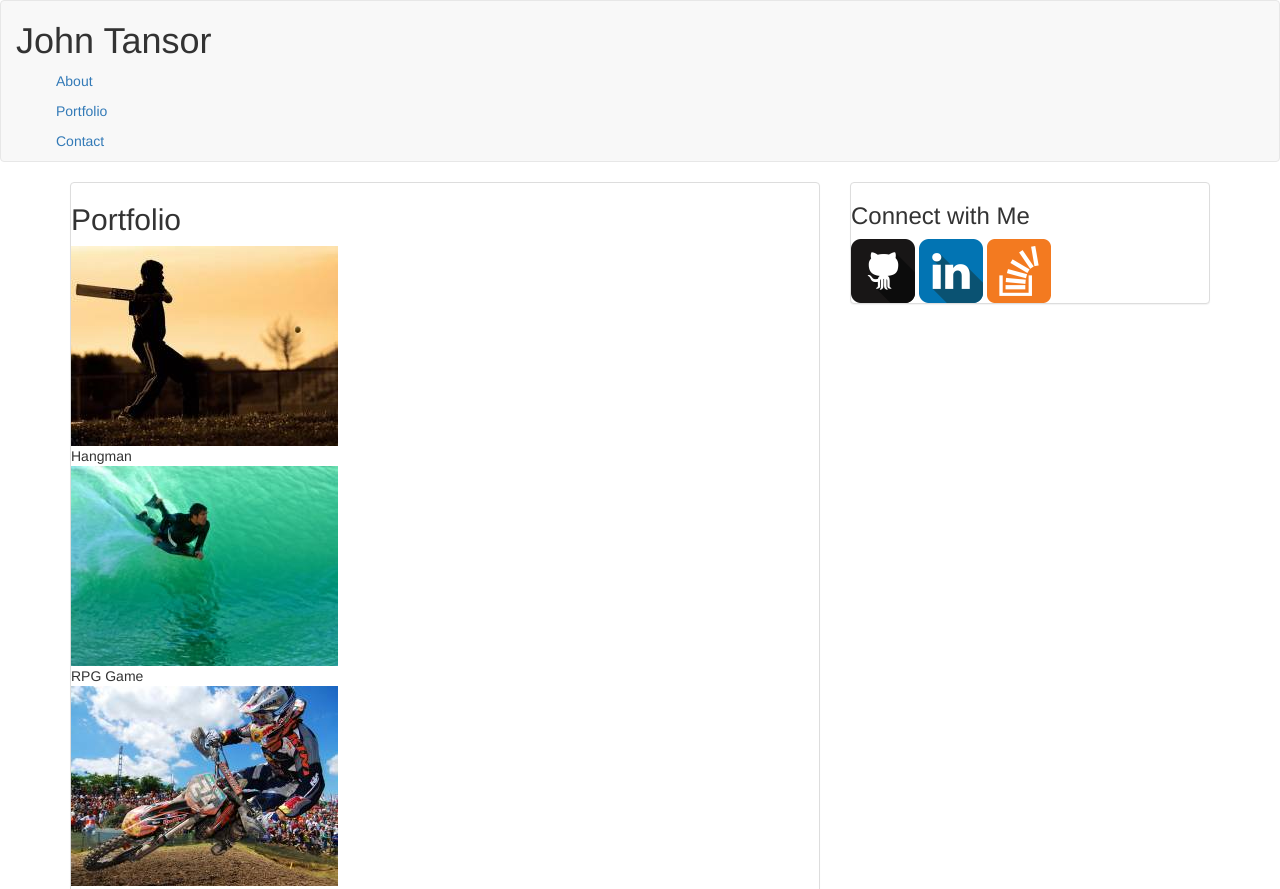
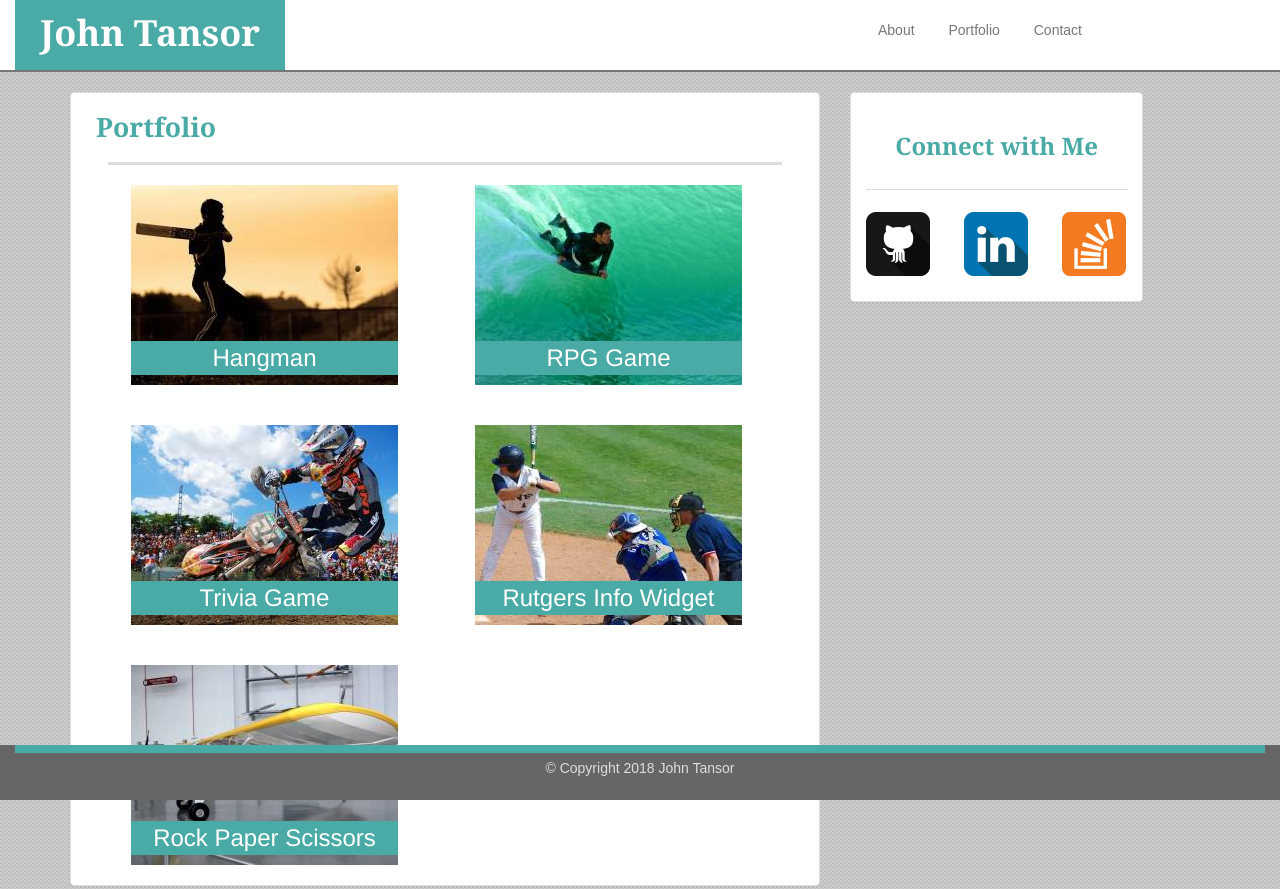
Before and after one commit to j-tanz/Bootstrap-Portfolio, a plain HTML site: page portfolio.html in a window 1280 px wide. Shown: the top 889 px of the page. Drawn offline with nearby package versions, Linux system fonts and the light colour scheme.

Commit message:
adds CSS, fixes html

```diff
--- a/assets/css/style.css
+++ b/assets/css/style.css
@@ -0,0 +1,390 @@
+body {
+    background-image: url(../images/white_carbonfiber.png);
+}
+
+h1 {
+    font-family: Georgia, 'Times New Roman', Times, serif;
+    border: none;
+    background-color: #4aaaa5;
+    color: #ffffff;
+    /* width: 270px; */
+    margin: 0;
+    text-align: center;
+    height: 100%;
+}
+
+.bot-boarder {
+    margin: 0;
+    border-bottom: 2px solid #777777;
+    background-color: #ffffff;
+    margin: 0 0 20px 0;
+}
+
+h1 {
+    font-family: Georgia, 'Times New Roman', Times, serif;
+    font-weight: bold;
+    line-height: 65px;
+    position: relative;
+    height: 70px;
+    display: block;
+}
+
+ul {
+    height: 50px;
+    position: relative;
+}
+
+li{
+    display: inline;
+    text-align: center;
+    position: relative;
+    top: 20px;
+}
+a {
+    margin: auto;
+    padding: 0 15px;
+    color: #777777;
+    font-family: Arial, Helvetica, sans-serif;
+}
+
+h2 {
+    color: #4aaaa5;
+    margin: 0 5px;
+    padding: 20px;
+    font-size: 190%;
+    font-family: Georgia, 'Times New Roman', Times, serif;
+    font-weight: bold;
+}
+
+#bar {
+    background-color: #dddddd;
+    height: 3px;
+    width: 90%;
+    margin: auto;
+}
+#profilePic {
+    float: left;
+    padding: 20px 25px 5px 25px;
+}
+
+p {
+    padding: 25px;
+    font-family: Arial, Helvetica, sans-serif;
+    color: #777777;
+    line-height: 30px;
+    text-align: justify;
+}
+
+#p1 {
+    margin: 0 25px 0 25px;
+    padding: 10px 10px 10px 0;
+}
+
+#p2 {
+    margin: 0 25px 30px 25px;
+    padding: 5px 10px 0 0;
+}
+
+aside {
+    height: 210px;
+    background-color: #ffffff;
+}
+
+h3 {
+    color: #4aaaa5;
+    text-align: left;
+    padding:20px;
+    font-size: 24px;
+    font-family: Georgia, 'Times New Roman', Times, serif;
+    font-weight: bold;
+}
+
+#asideBar {
+    background-color: #dddddd;
+    height: 1px;
+    width: 90%;
+    margin: auto;
+}
+
+#gitIco {
+    position: relative;
+    top: 22px;
+}
+
+#linkedInIco {
+    position: relative;
+    top: 22px;
+}
+
+#stackIco {
+    position: relative;
+    top: 22px;
+}
+
+/* PORTFOLIO PAGE SPECIFIC CSS */
+
+.box {
+    position: relative;
+    margin: 0;
+    padding: 0;
+}
+
+#hangmanImg {
+    position: relative;
+    display: block;
+    padding: 20px 0 20px 30px;
+}
+
+#hangman {
+    background-color: #4aaaa5;
+    color: #ffffff;
+    position: absolute;
+    text-align: center;
+    font-size: 24px;
+    z-index: 1;
+    width: 267px;
+    bottom: 30px;
+    left: 30px;
+}
+
+#rpgGameImg {
+    position: relative;
+    display: block;
+    padding: 20px 0 20px 30px;
+}
+
+#rpgGame {
+    background-color: #4aaaa5;
+    color: #ffffff;
+    position: absolute;
+    text-align: center;
+    font-size: 24px;
+    z-index: 1;
+    width: 267px;
+    bottom: 30px;
+    left: 30px;
+}
+
+#triviaImg {
+    position: relative;
+    display: block;
+    padding: 20px 0 20px 30px;
+}
+
+#trivia {
+    background-color: #4aaaa5;
+    color: #ffffff;
+    position: absolute;
+    text-align: center;
+    font-size: 24px;
+    z-index: 1;
+    width: 267px;
+    bottom: 30px;
+    left: 30px;
+}
+
+#rutgersImg {
+    position: relative;
+    display: block;
+    padding: 20px 0 20px 30px;
+}
+
+#rutgers {
+    background-color: #4aaaa5;
+    color: #ffffff;
+    position: absolute;
+    text-align: center;
+    font-size: 24px;
+    z-index: 1;
+    width: 267px;
+    bottom: 30px;
+    left: 30px;
+}
+
+#rpsImg {
+    position: relative;
+    display: block;
+    padding: 20px 0 20px 30px;
+}
+
+#rps {
+    background-color: #4aaaa5;
+    color: #ffffff;
+    position: absolute;
+    text-align: center;
+    font-size: 24px;
+    z-index: 1;
+    width: 267px;
+    bottom: 30px;
+    left: 30px;
+}
+
+/* CONTACT PAGE SPECIFIC CSS */
+
+form {
+    height: 450px;
+    width: 100%;
+    margin: 0;
+}
+
+label {
+    font-family: Arial, Helvetica, sans-serif;
+    color: #777777;
+    position: relative;
+    top: -10px;
+}
+
+#etrName {
+    position: relative;
+    top: 20px;
+    left: 20px;
+}
+
+#enterName {
+    width: 90%;
+    position: relative;
+}
+
+#etrEmail {
+    position: relative;
+    top: 50px;
+    left: 20px;
+}
+
+#enterEmail {
+    width: 90%;
+    position: relative;
+}
+
+#etrMsg {
+    position: relative;
+    top: 80px;
+    left: 20px;
+
+}
+#message {
+    width: 90%;
+    height: 150px;
+    position: relative;
+}
+#ass {
+    position: relative;
+    top: -40;
+}
+
+#etrSubmit {
+    position: relative;
+    top: 110px;
+    left: 20px;
+}
+
+/* FOOTER SPECIFIC CSS */
+
+footer {
+    background-color: #666666;
+    clear: both;
+    height: 55px;
+    position: fixed;
+    bottom: 0;
+    width: 100%;
+    z-index: 2;
+}
+
+#preFootBar {
+    background-color: #4aaaa5;
+    width: 100%;
+    height: 8px;
+}
+
+#footTxt {
+    padding: 0 0 80px 0;
+    text-align: center;
+    color: #dddddd;
+}
+
+@media (min-width: 462px) {
+    #enterName {
+        top: 11px;
+        left: -45px;
+    }
+    #enterEmail {
+        top: 11px;
+        left: -43px;
+    }
+}
+
+@media (min-width: 680px) {
+    #etrMsg {
+        top: 100px;
+        left: -45px;
+    }
+    #ass {
+        top: -160px;
+        left: 65px;
+    }
+}
+
+@media (min-width: 768px) {
+    h1 {
+        width: 270px;
+    }
+    #rpsImg, #triviaImg, #hangmanImg {
+        left: 30px;
+    }
+    #rpgGameImg, #rutgersImg {
+        left: -15px;
+    }
+    #rps, #trivia, #hangman {
+        left: 60px;
+    }
+    #rutgers, #rpgGame {
+        left: 15px;
+    }
+}
+
+@media (min-width: 992px) {
+    aside {
+       width: 293.3px;
+    }
+    h3 {
+        text-align: center;
+        padding: 20px 0;
+    }
+    #rpsImg, #rutgersImg, #triviaImg, #rpgGameImg, #hangmanImg {
+        left: -17px;
+    }
+    #rps, #rutgers, #trivia, #rpgGame, #hangman {
+        left: 13px;
+    }
+    #etrMsg {
+        top: 80px;
+        left: 20px;
+    }
+    #ass {
+        top: 0;
+        left: 0;
+    }
+}
+
+@media (min-width: 1200px) {
+    #rpsImg, #triviaImg, #hangmanImg {
+        left: 30px;
+    }
+    #rpgGameImg, #rutgersImg {
+        left: -15px;
+    }
+    #rps, #trivia, #hangman {
+        left: 60px;
+    }
+    #rutgers, #rpgGame {
+        left: 15px;
+    }
+    #etrMsg {
+        top: 100px;
+        left: -45px;
+    }
+    #ass {
+        top: -160px;
+        left: 65px;
+    }
+}
--- a/portfolio.html
+++ b/portfolio.html
@@ -11,43 +11,64 @@
 </head>
 
 <body>
-    <nav class="navbar navbar-default">
-        <div class="container-fluid">
-            <div class="navbar-header">
-                <h1>John Tansor</h1>
-                <ul><a id="about" href="index.html">About</a></ul>
-                <ul><a id="portfolio" href="#">Portfolio</a></ul>
-                <ul><a id="contact" href="contact.html">Contact</a></ul>
+    <nav>
+        <div class="container-fluid bot-boarder">
+            <div class="row">
+                <div class="col-sm-6"><h1>John Tansor</h1></div>
+                <div class="col-sm-6">
+                    <ul class="text-center">
+                        <li><a id="about" href="index.html">About</a></li>
+                        <li><a id="portfolio" href="#">Portfolio</a></li>
+                        <li><a id="contact" href="contact.html">Contact</a></li>
+                    </ul>
+                </div>
             </div>
         </div>
     </nav>
 
     <main>
         <div class="container">
+
                 <div class="row">
                     <div class="col-md-8">
                         <section class="panel panel-default">
                             <h2>Portfolio</h2>
                             <div id="bar"></div>
+                        <div class="row">
+                            <div class="col-sm-6">
                                 <div class="box">
                                     <a id="hangmanImg" href="#"><img src="assets/images/sports-q-c-267-200-1.jpg" alt="Hangman"></a>
                                         <div id="hangman">Hangman</div>
                                 </div>
+                            </div>
+                            <div class="col-sm-6">
                                 <div class="box">
                                     <a id="rpgGameImg" href="#"><img src="assets/images/sports-q-c-267-200-2.jpg" alt="RPG Game"></a>
                                         <div id="rpgGame">RPG Game</div>
                                 </div>
+                            </div>
+                        </div>
+                        <div class="row">
+                            <div class="col-sm-6">
                                 <div class="box">
                                     <a id="triviaImg" href="#"><img src="assets/images/sports-q-c-267-200-5.jpg" alt="Trivia Game"></a>
                                         <div id="trivia">Trivia Game</div>
                                 </div>
+                            </div>
+                            <div class="col-sm-6">
                                 <div class="box">
                                     <a id="rutgersImg" href="#"><img src="assets/images/sports-q-c-267-200-10.jpg" alt="Rutgers Info Widget"></a>
                                         <div id="rutgers">Rutgers Info Widget</div>
                                 </div>
+                            </div>
+                        </div>
+                        <div class="row">
+                            <div class="col-sm-6">
                                 <div class="box">
                                     <a id="rpsImg" href="#"><img src="assets/images/transport-q-c-267-200-2.jpg" alt="Rock Paper Scissors"></a>
                                         <div id="rps">Rock Paper Scissors</div>
+                                </div>
+                            </div>
                         </div>
                         </section>
                     </div>
```
Also changed, not shown: contact.html (+11 -7 lines), index.html (+11 -7 lines). Lines whose indentation alone changed are shown as unchanged.
